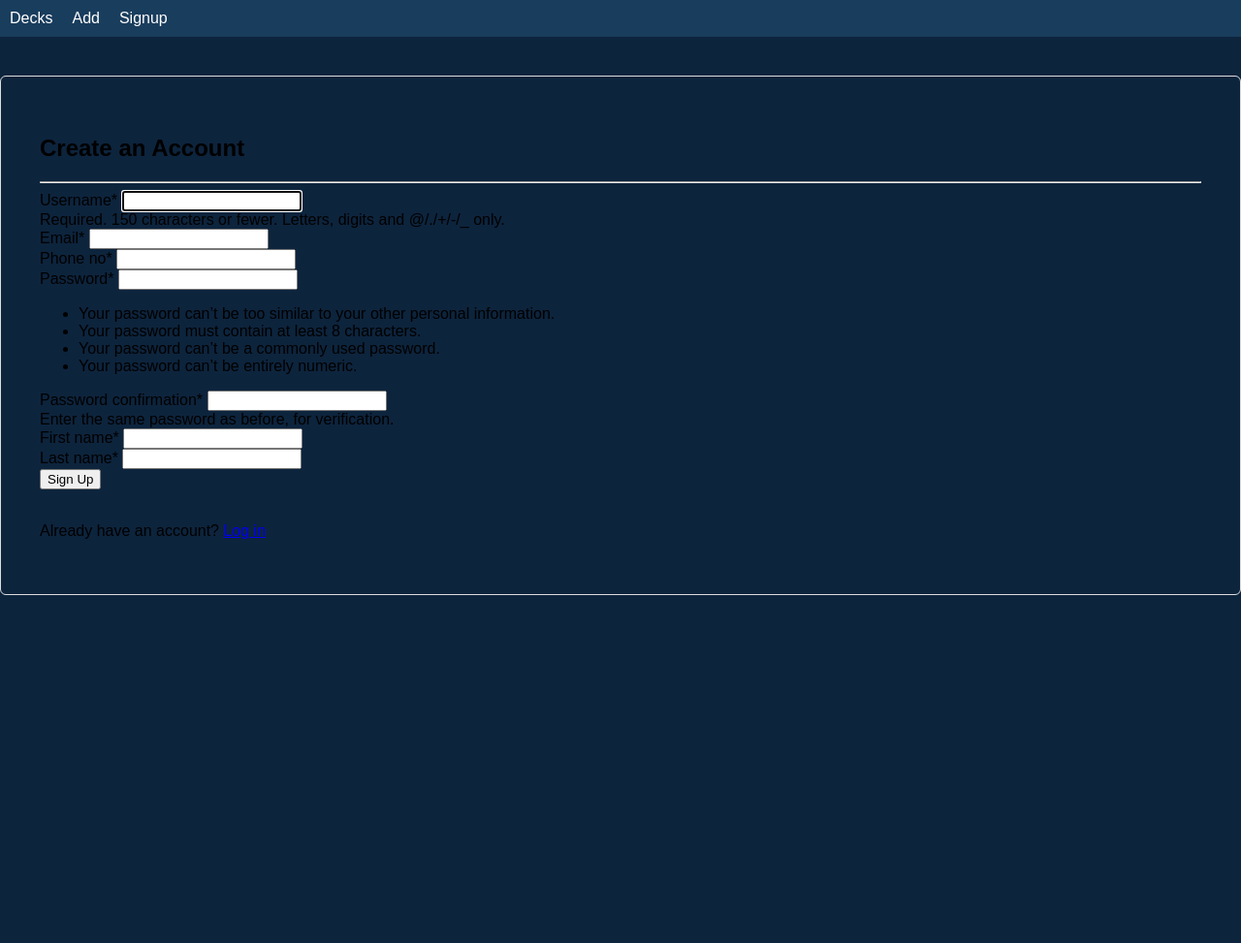
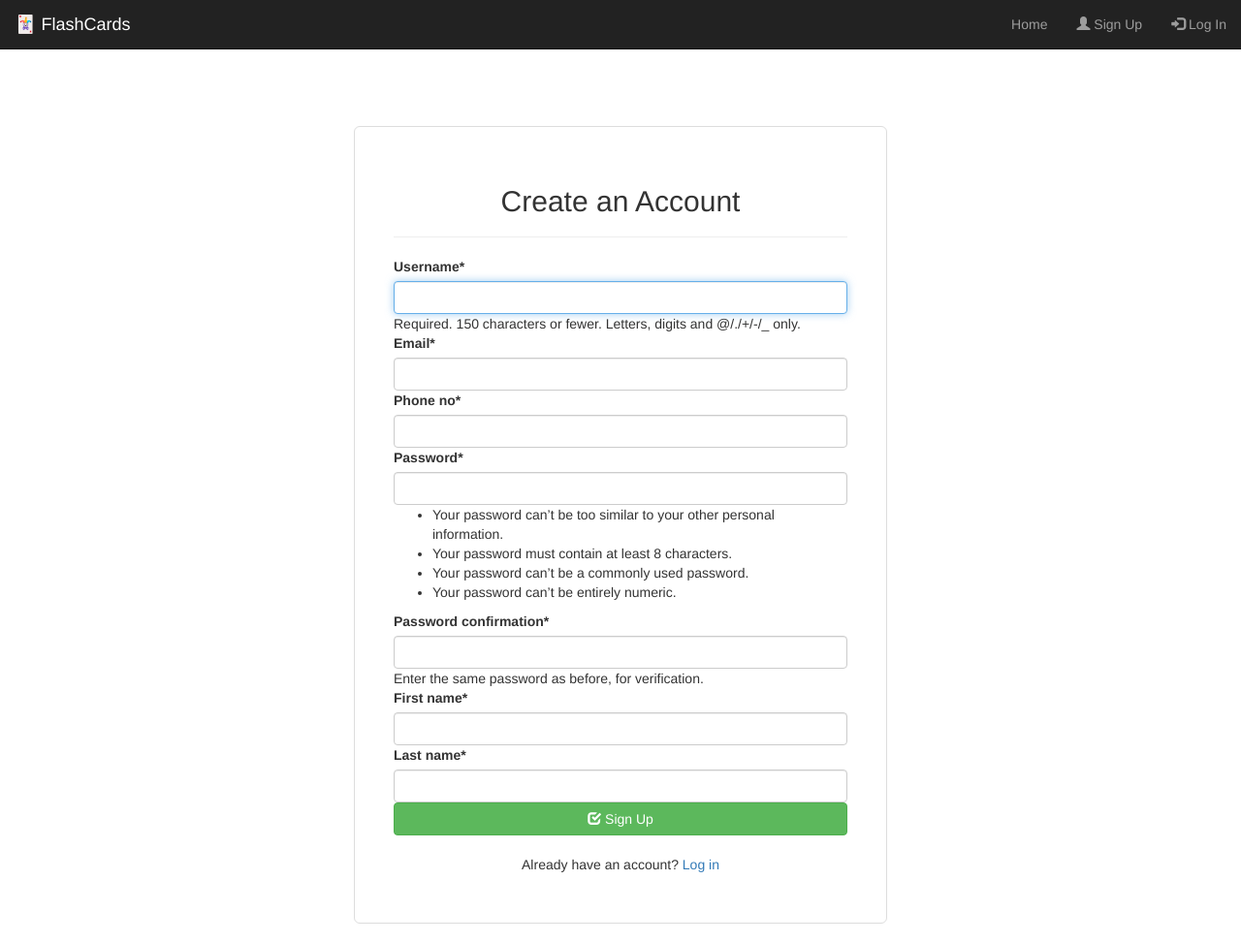
Before and after one commit to renad03-20/flash-cards, a Django app: page /register/ in a window 1280 px wide. Shown: the whole page at 97% size. Before the commit the page ends 614 px from the top, so only its background shows below. Run offline with Django 5.2, Linux system fonts and the light colour scheme; parts of the project's set-up code (start-up, migrations or seed data) failed here and were passed over; some libraries are stand-ins or nearby versions.

Commit message:
fix base page to fit everything needed

```diff
--- a/templates/base.html
+++ b/templates/base.html
@@ -1,21 +1,52 @@
 {% load static %}
 <!DOCTYPE html>
-<html>
+<html lang="en">
 <head>
-    <link rel="stylesheet" href="{% static 'css/base.css' %}">
+    <meta charset="UTF-8">
+    <meta name="viewport" content="width=device-width, initial-scale=1">
+    <title>{% block title %}FlashCards{% endblock %}</title>
+    <link rel="stylesheet" href="https://maxcdn.bootstrapcdn.com/bootstrap/3.3.7/css/bootstrap.min.css">
+    <link rel="stylesheet" href="https://cdnjs.cloudflare.com/ajax/libs/font-awesome/4.7.0/css/font-awesome.min.css">
+    <script src="https://ajax.googleapis.com/ajax/libs/jquery/3.3.1/jquery.min.js"></script>
+    <script src="https://maxcdn.bootstrapcdn.com/bootstrap/3.3.7/js/bootstrap.min.js"></script>
+    {% block extra_css %}{% endblock %}
+
+    {% if messages %}
+        {% for message in messages %}
+            <script>alert("{{ message }}");</script>
+        {% endfor %}
+    {% endif %}
 </head>
 <body>
 
-    <nav class="navbar">
-        <ul>
-            <li><a href="{% url 'Decks' %}">Decks</a></li>
-            <li><a href="{% url 'Add' %}">Add</a></li>
-            <li><a href="{% url 'creatr_an_account' %}">Signup</a></li>
-        </ul>
+    <nav class="navbar navbar-inverse navbar-fixed-top">
+        <div class="container-fluid">
+            <div class="navbar-header">
+                <button class="navbar-toggle" data-toggle="collapse" data-target="#mainNavBar">
+                    <span class="icon-bar"></span>
+                    <span class="icon-bar"></span>
+                    <span class="icon-bar"></span>
+                </button>
+                <a class="navbar-brand" href="{% url 'Decks' %}">🃏 FlashCards</a>
+            </div>
+            <div class="collapse navbar-collapse" id="mainNavBar">
+                <ul class="nav navbar-nav navbar-right">
+                    <li><a href="{% url 'Decks' %}">Home</a></li>
+                    {% if user.is_authenticated %}
+                        <li><a href="{% url 'create_deck' %}"><span class="glyphicon glyphicon-plus"></span> New Deck</a></li>
+                        <li><a href="{% url 'logout' %}"><span class="glyphicon glyphicon-log-out"></span> Logout ({{ user.username }})</a></li>
+                    {% else %}
+                        <li><a href="{% url 'register' %}"><span class="glyphicon glyphicon-user"></span> Sign Up</a></li>
+                        <li><a href="{% url 'login' %}"><span class="glyphicon glyphicon-log-in"></span> Log In</a></li>
+                    {% endif %}
+                </ul>
+            </div>
+        </div>
     </nav>
 
-    {% block content %}
-    {% endblock %}
+    <div class="container" style="margin-top: 70px; padding: 20px;">
+        {% block content %}{% endblock %}
+    </div>
 
 </body>
 </html>
```
